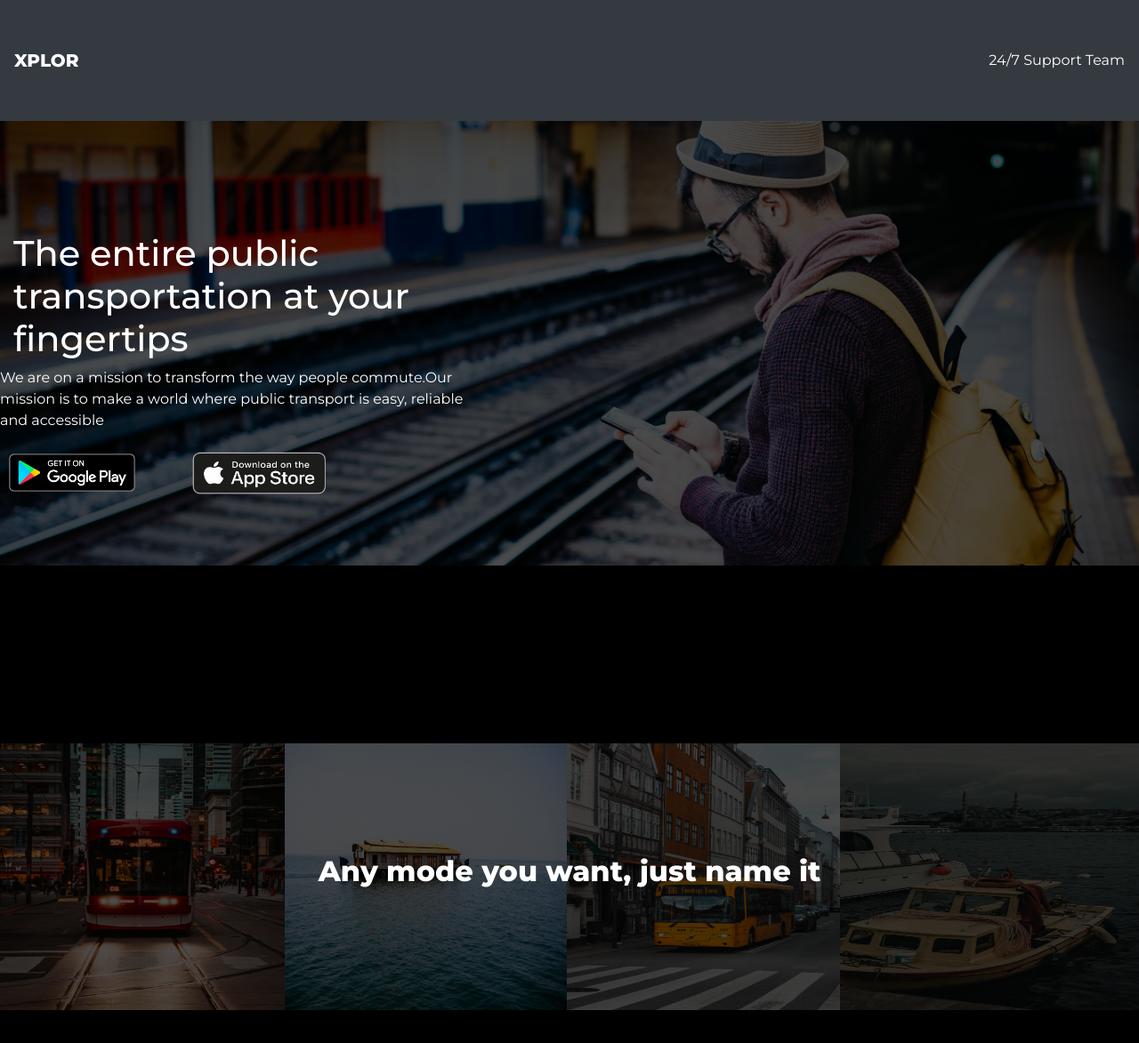
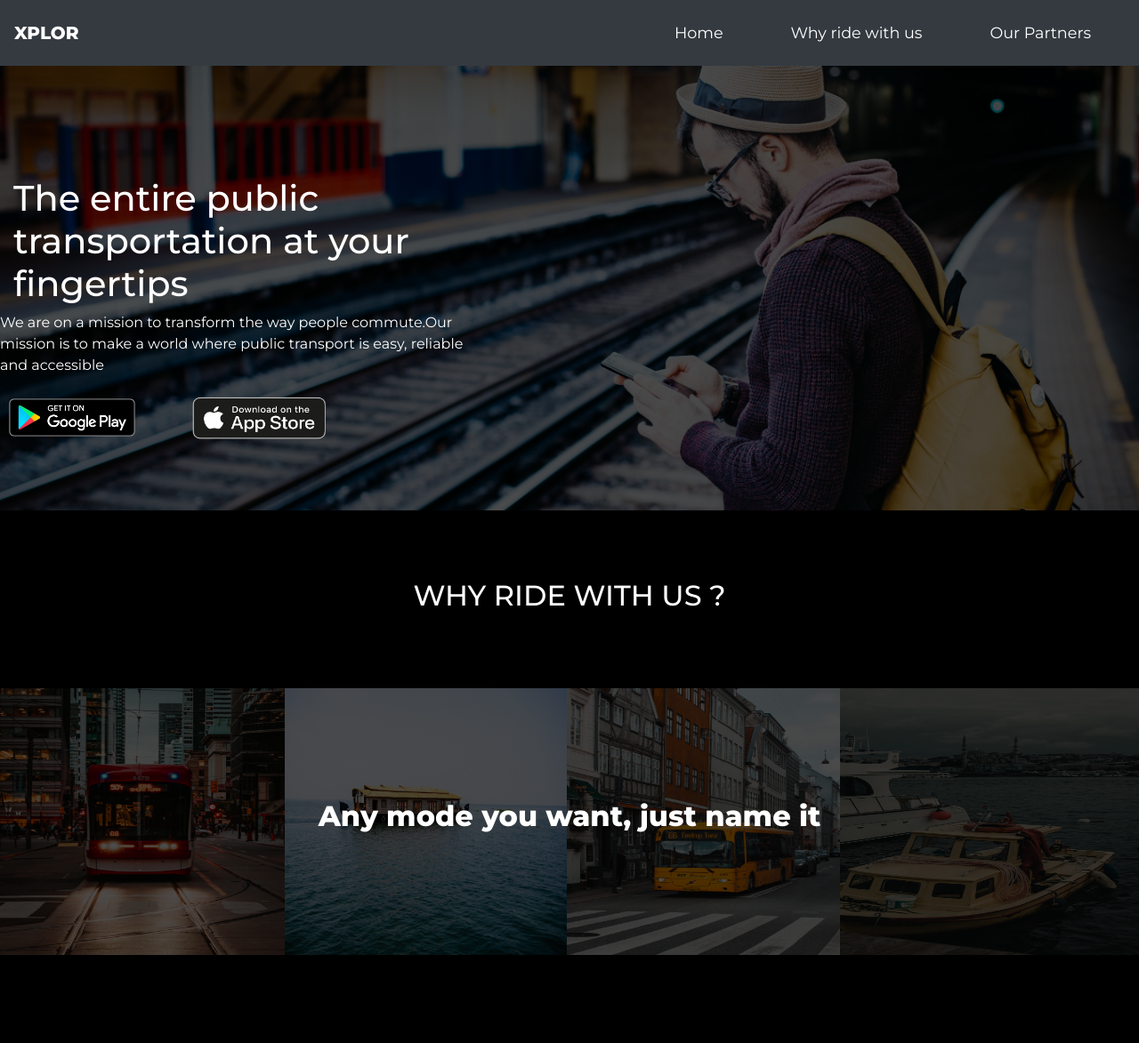
Before and after one commit to 0snowden0/project-xplor-site, a PHP site: page /productpage.html in a window 1280 px wide. Shown: the top 1173 px of the page at 89% size. After the commit the page ends 1074 px from the top, so only its background shows below. Run offline with PHP 8.4, Linux system fonts and the light colour scheme.

Commit message:
adding features2

```diff
--- a/product_page/productpage.html
+++ b/product_page/productpage.html
@@ -10,11 +10,23 @@
 	<link rel="stylesheet" href="styles.css">
 </head>
 <body>
-	<nav class="navbar navbar-expand navbar-dark bg-dark py-5">
+	<nav class="navbar navbar-expand navbar-dark bg-dark py-3">
 		<a href="#" class="navbar-brand"><b>XPLOR</b></a>
-		<div class="ml-auto text-white">24/7 Support Team</div>
+		<div class="collapse navbar-collapse">
+			<ul class="navbar-nav ml-auto">
+				<li class="nav-item mright">
+					<a class="nav-link mright" href="#home" style="color:white">Home</a>
+				</li>
+				<li class="nav-item mright">
+					<a href="#ridewithus" style="color:white" class="nav-link mright">Why ride with us</a>
+				</li>
+				<li class="nav-item mright">
+					<a href="#partners" style="color:white" class="nav-link mright">Our Partners</a>
+				</li>
+			</ul>
+		</div>
 	</nav>
-	<div class="container-fluid bg-sec">
+	<div class="container-fluid bg-sec" id="home">
 		<div class="background"></div>
 			<div class="text-content">
 			<div class="row"></div>
@@ -33,7 +45,11 @@
 	</div>
 	</div>
 	</div>
-	<div class="container-fluid sep-bar"></div>
+	<div class="container-fluid sep-bar-2" id="ridewithus">
+		<div class="row align-items-center justify-content-center text-white h-100">
+		<h2>WHY RIDE WITH US ?</h2>
+		</div>
+	</div>
 	<div class="container-fluid bg-sec-2">
 		<div class="background2"></div>
 		<div class="row"></div>
@@ -41,11 +57,8 @@
 			<h2><b>Any mode you want, just name it</b></h2>
 		</div>
 	</div>
-	<div class="container-fluid sep-bar-2">
-		<div class="row align-items-center justify-content-center text-white h-100">
-		<h2>WHY RIDE WITH US ?</h2>
-		</div>
-	</div>
+	<div class="container-fluid sep-bar"></div>
+
 
 
 
--- a/product_page/styles.css
+++ b/product_page/styles.css
@@ -75,3 +75,33 @@ body {
 	height:94px;
 	width: 258.3px;
 	}
+
+.navbar .navbar-nav .nav-link {
+  color: #000000;
+  font-size: 1.1em;
+  position: relative;
+}
+.navbar .navbar-nav .nav-link:hover {
+  color: #F7444E;
+}
+.navbar .navbar-nav .nav-link::after {
+  position: absolute;
+  bottom: 0;
+  left: 0;
+  right: 0;
+  margin: auto;
+  background-color: #F7444E;
+  color: transparent;
+  width: 0%;
+  content: '.';
+  height: 3px;
+  transition: all 0.5s;
+}
+.navbar .navbar-nav .nav-link:hover::after {
+  width: 100%;
+}
+
+.navbar-nav > li{
+  margin-left:30px;
+  margin-right:30px;
+}
```
